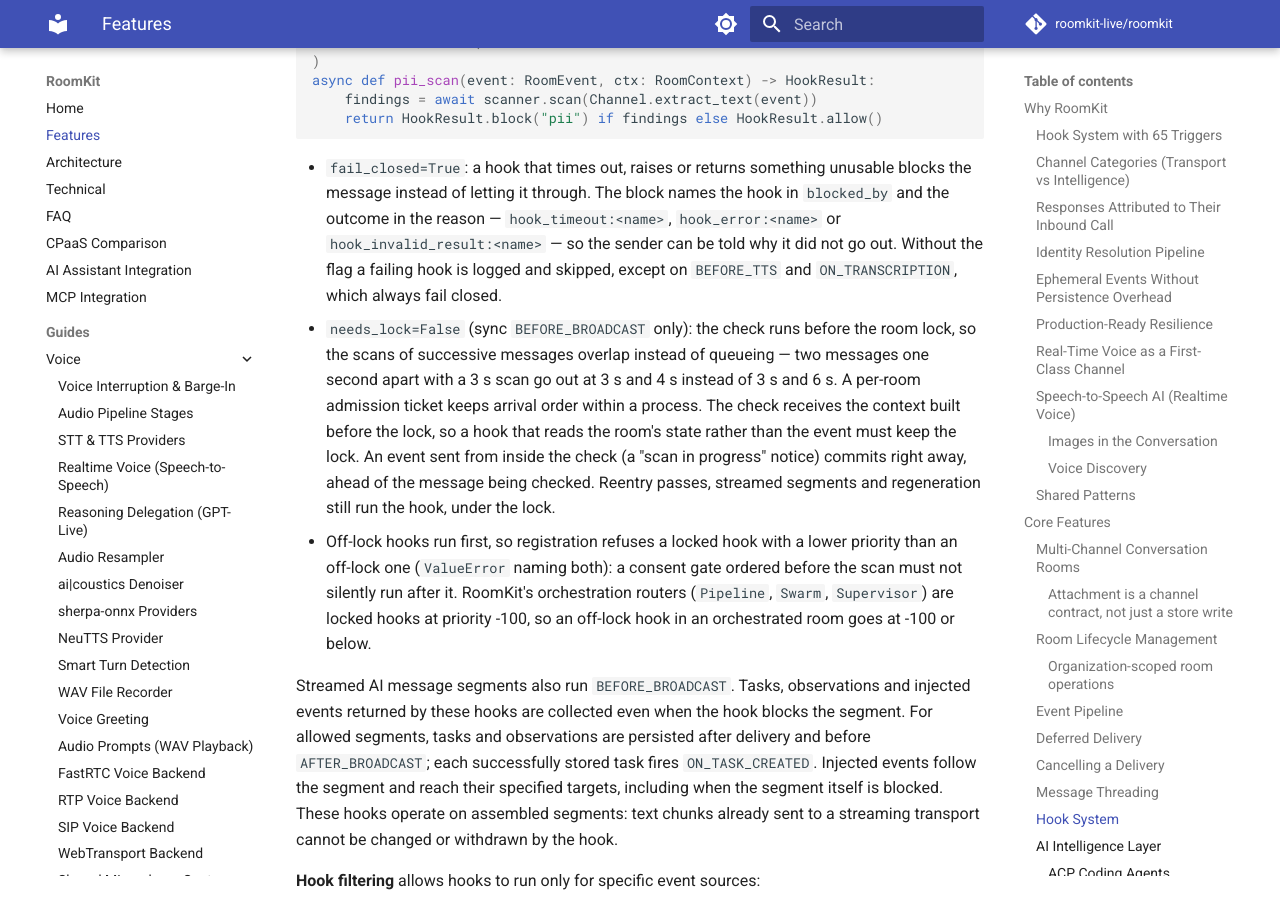
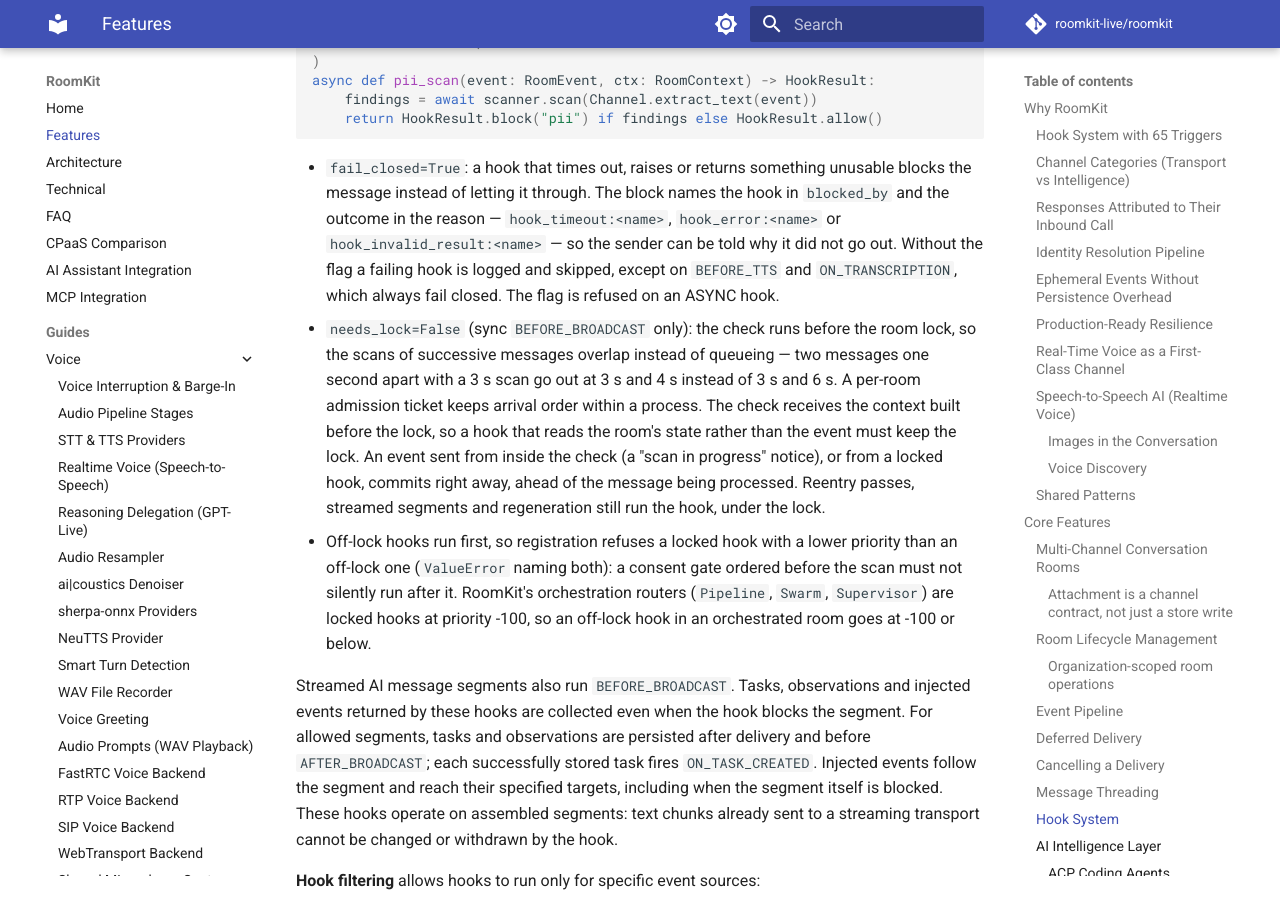
Before and after one commit to roomkit-live/roomkit-docs, an MkDocs documentation site: the page built from docs/features.md, in a window 1280 px wide and 900 px high, scrolled down 12398 px. Built offline with MkDocs 1.6.1 and Material for MkDocs 9.7.7, drawn with Linux system fonts in a browser that asks for light colours; comment, search, counter and statistics services are not loaded.

Commit message:
docs(hooks): reentrance under the lock, fail_closed is SYNC-only (RMK-186)

```diff
--- a/docs/features.md
+++ b/docs/features.md
@@ -468,15 +468,16 @@ async def pii_scan(event: RoomEvent, ctx: RoomContext) -> HookResult:
   `hook_timeout:<name>`, `hook_error:<name>` or `hook_invalid_result:<name>` —
   so the sender can be told why it did not go out. Without the flag a failing
   hook is logged and skipped, except on `BEFORE_TTS` and `ON_TRANSCRIPTION`,
-  which always fail closed.
+  which always fail closed. The flag is refused on an ASYNC hook.
 - `needs_lock=False` (sync `BEFORE_BROADCAST` only): the check runs before
   the room lock, so the scans of successive messages overlap instead of
   queueing — two messages one second apart with a 3 s scan go out at 3 s and
   4 s instead of 3 s and 6 s. A per-room admission ticket keeps arrival order
   within a process. The check receives the context built before the lock, so
   a hook that reads the room's state rather than the event must keep the
-  lock. An event sent from inside the check (a "scan in progress" notice)
-  commits right away, ahead of the message being checked. Reentry passes,
+  lock. An event sent from inside the check (a "scan in progress" notice),
+  or from a locked hook, commits right away, ahead of the message being
+  processed. Reentry passes,
   streamed segments and regeneration still run the hook, under the lock.
 - Off-lock hooks run first, so registration refuses a locked hook with a
   lower priority than an off-lock one (`ValueError` naming both): a consent
```
